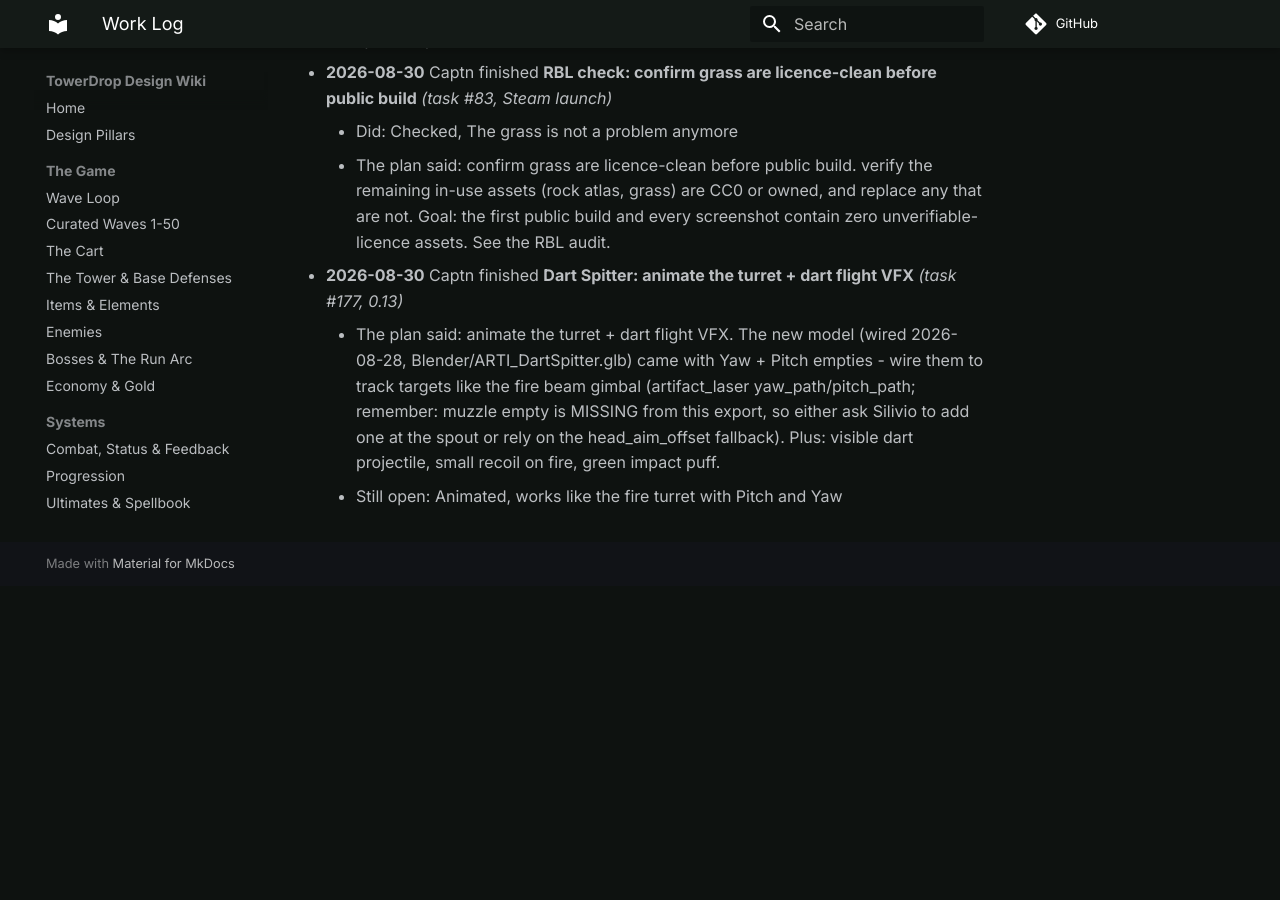
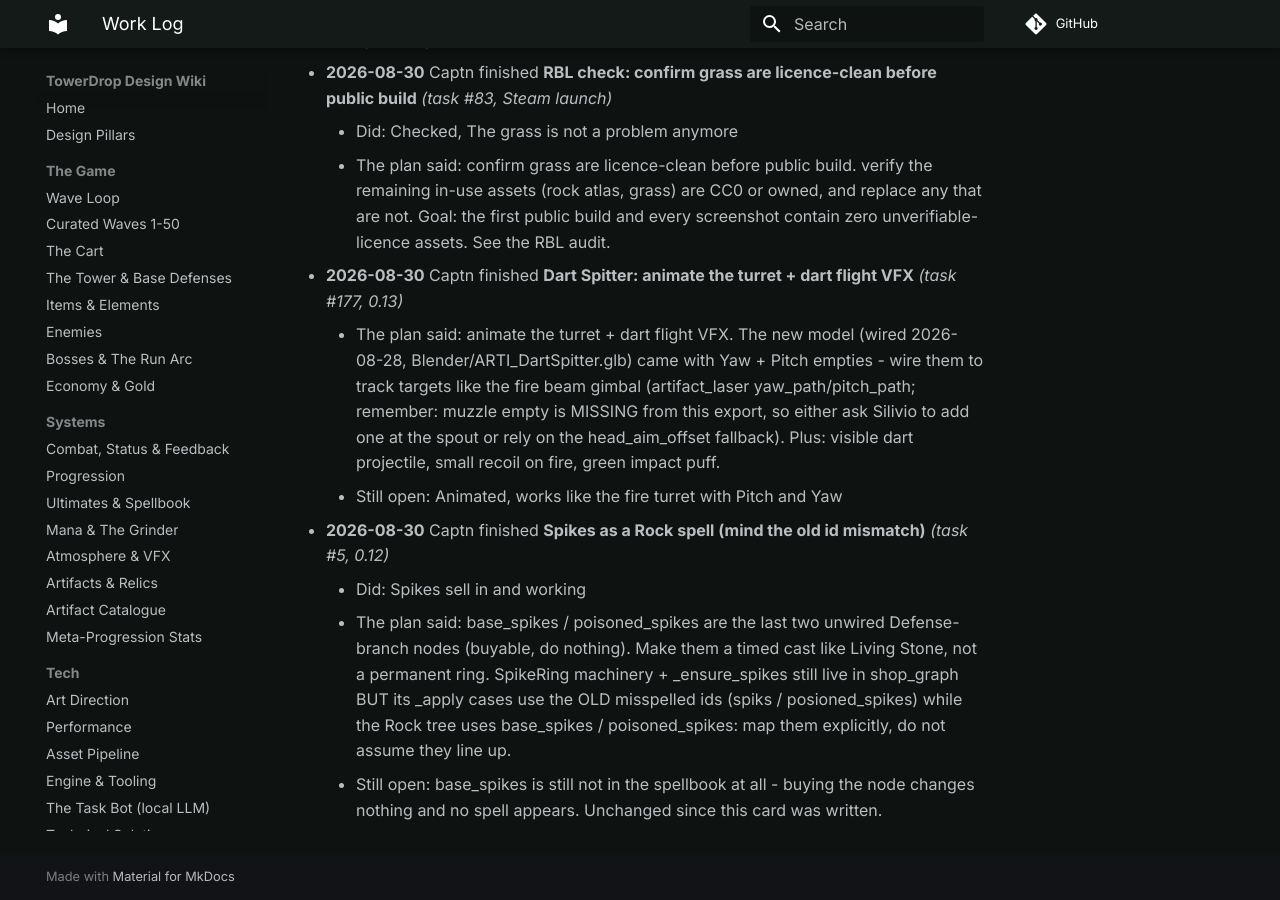
Before and after one commit to cap7n/towerdrop-docs, an MkDocs documentation site: the page built from docs/project/log.md, in a window 1280 px wide and 900 px high, scrolled down 8612 px. Built offline with MkDocs 1.6.1 and Material for MkDocs 9.7.7, drawn with Linux system fonts in a browser that asks for light colours; comment, search, counter and statistics services are not loaded; before the commit the page ends 9198 px from its top, so only the background shows below that.

Commit message:
log: Spikes as a Rock spell (mind the old id mismatch) (task #5)

```diff
--- a/docs/project/log.md
+++ b/docs/project/log.md
@@ -98,3 +98,7 @@
 - **2026-08-30** Captn finished **Dart Spitter: animate the turret + dart flight VFX** _(task #177, 0.13)_
     - The plan said: animate the turret + dart flight VFX. The new model (wired 2026-08-28, Blender/ARTI_DartSpitter.glb) came with Yaw + Pitch empties - wire them to track targets like the fire beam gimbal (artifact_laser yaw_path/pitch_path; remember: muzzle empty is MISSING from this export, so either ask Silivio to add one at the spout or rely on the head_aim_offset fallback). Plus: visible dart projectile, small recoil on fire, green impact puff.
     - Still open: Animated, works like the fire turret with Pitch and Yaw
+- **2026-08-30** Captn finished **Spikes as a Rock spell (mind the old id mismatch)** _(task #5, 0.12)_
+    - Did: Spikes sell in and working
+    - The plan said: base_spikes / poisoned_spikes are the last two unwired Defense-branch nodes (buyable, do nothing). Make them a timed cast like Living Stone, not a permanent ring. SpikeRing machinery + _ensure_spikes still live in shop_graph BUT its _apply cases use the OLD misspelled ids (spiks / posioned_spikes) while the Rock tree uses base_spikes / poisoned_spikes: map them explicitly, do not assume they line up.
+    - Still open: base_spikes is still not in the spellbook at all - buying the node changes nothing and no spell appears. Unchanged since this card was written.
```
